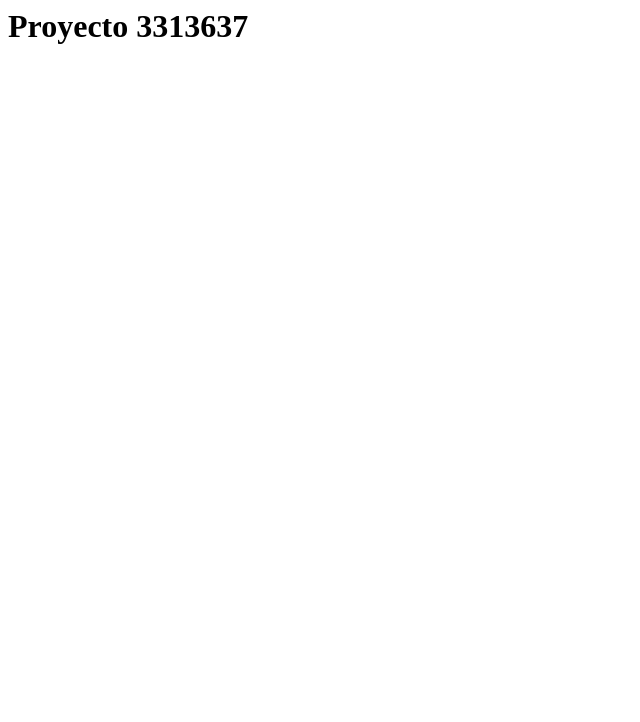
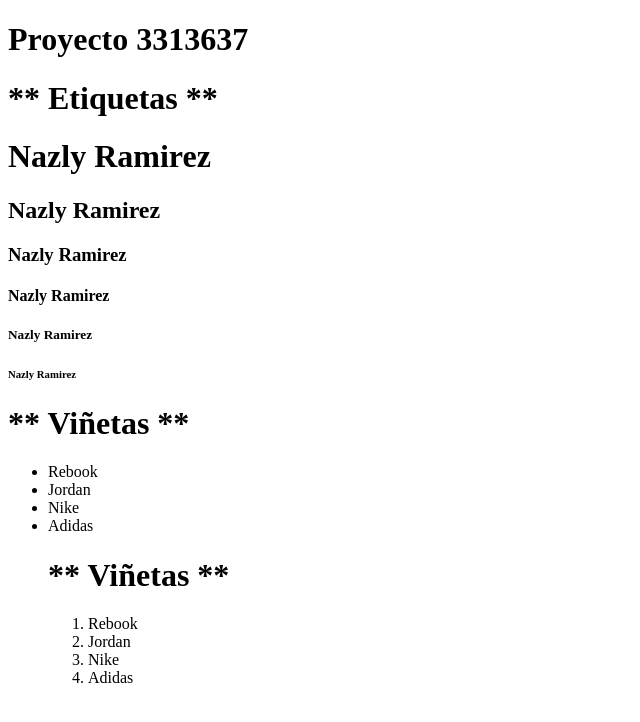
Before and after one commit to nazlyrg/Proyecto3313637, a plain HTML site: page index.html in a window 1280 px wide. Shown: the whole page, without its empty margins (0-640 px from the left). Drawn offline with Linux system fonts and the light colour scheme.

Commit message:
index actualizado

```diff
--- a/index.html
+++ b/index.html
@@ -1 +1,32 @@
-<h1>Proyecto 3313637</h1>
+<!DOCTYPE html>
+<html lang="en">
+<head>
+    <meta charset="UTF-8">
+    <meta name="viewport" content="width=device-width, initial-scale=1.0">
+    <title>Proyecto3313637</title>
+</head>
+<body>
+ <h1>Proyecto 3313637</h1>
+ <h1>** Etiquetas **</h1>
+ <h1>Nazly Ramirez</h1>
+ <h2>Nazly Ramirez</h2>
+ <h3>Nazly Ramirez</h3>
+ <h4>Nazly Ramirez</h4>
+ <h5>Nazly Ramirez</h5>
+ <h6>Nazly Ramirez</h6>
+
+ <h1>** Viñetas **</h1>
+ <ul>
+    <li> Rebook</li>
+    <li>Jordan</li>
+    <li>Nike</li>
+    <li>Adidas</li>
+<h1>** Viñetas **</h1>
+ <ol>
+    <li> Rebook</li>
+    <li>Jordan</li>
+    <li>Nike</li>
+    <li>Adidas</li>
+
+</body>
+</html>
```
